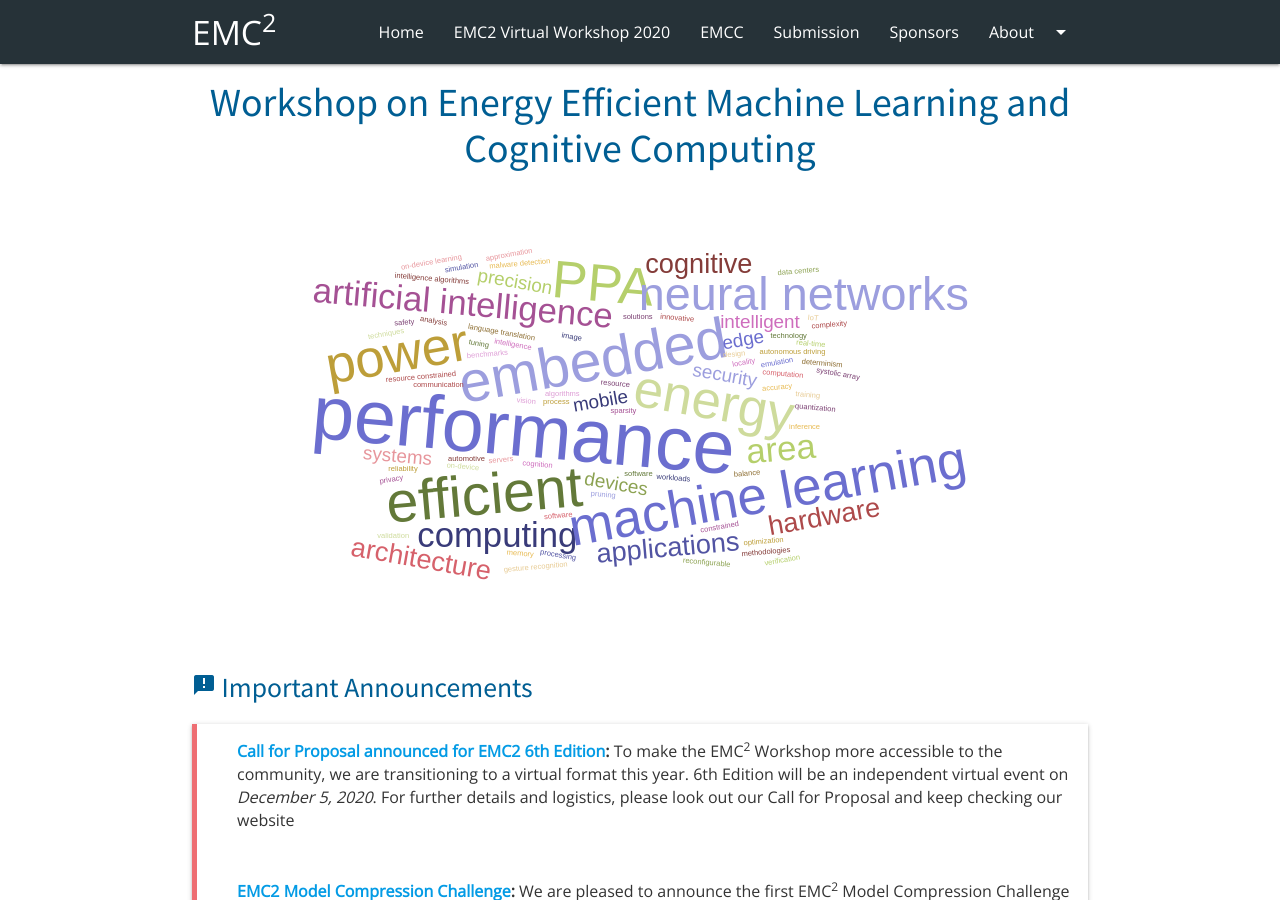
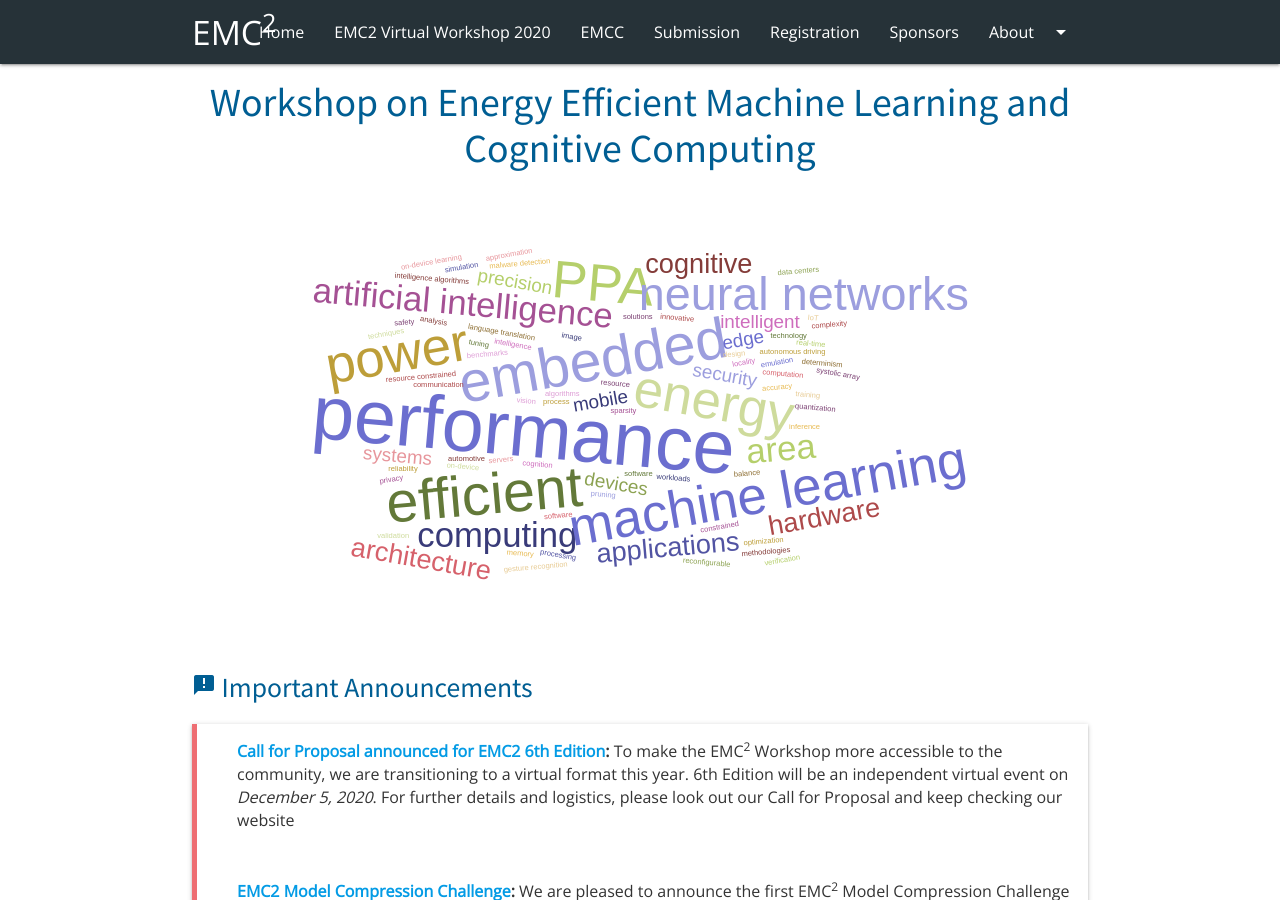
Before and after one commit to mgoldfar/emc2-web, a Jekyll site: the page built from index.html, in a window 1280 px wide and 900 px high. Built offline with Jekyll 4.4.1, drawn with Linux system fonts in a browser that asks for light colours.

Commit message:
Registration

```diff
--- a/_includes/nav-mobile.html
+++ b/_includes/nav-mobile.html
@@ -8,6 +8,7 @@
 
     <li><a href="/emcc">EMCC</a></li>
     <li><a href="/submission">Submission</a></li>
+    <li><a href="/submission">Registration</a></li>
     <li><a href="/sponsors">Sponsors</a></li>
     <li><a href="/program-committee">Committies</a></li>
     <li><a href="/previous-editions">Previous Editions</a></li>
--- a/_includes/nav.html
+++ b/_includes/nav.html
@@ -16,6 +16,7 @@
 
     <li><a href="/emcc">EMCC</a></li>
     <li><a href="/submission">Submission</a></li>
+    <li><a href="/registration">Registration</a></li>
     <li><a href="/sponsors">Sponsors</a></li>
     <li><a class="dropdown-trigger" href="#!" data-target="about-nav-dropdown">About<i class="material-icons right">arrow_drop_down</i></a></li>
 </ul>
```
